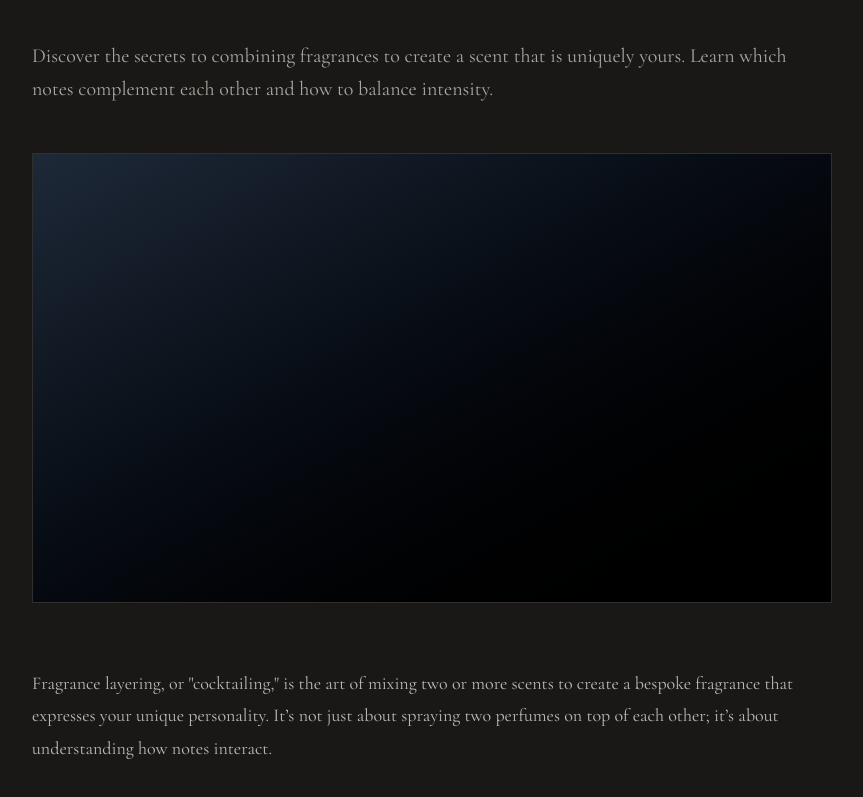
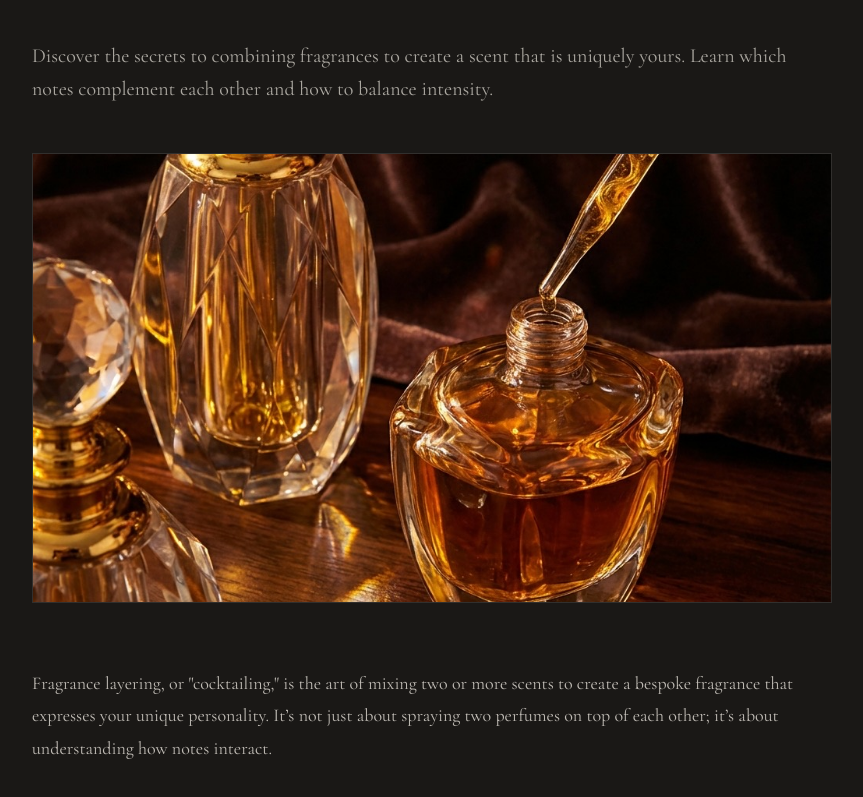
Before and after one commit to Ardyn-Mochan/houseofelyra-brand, a React (Vite) app: page /blog/art-of-layering-perfume in a window 1280 px wide. Shown: the part 429-1226 px from the top of the page, without its empty margins (208-1071 px from the left). Built offline with nearby package versions, Linux system fonts and the light colour scheme.

Commit message:
Fix blog images: Replace placeholder gradients with actual img tags

```diff
--- a/src/pages/Blog.jsx
+++ b/src/pages/Blog.jsx
@@ -85,7 +85,11 @@
                                     <div className="aspect-[3/2] overflow-hidden border border-white/5 mb-6 relative">
                                         <div className="absolute inset-0 bg-elyra-earth/20 group-hover:bg-transparent transition-colors duration-500 z-10" />
                                         {/* Placeholder for actual image if not available, using a gradient */}
-                                        <div className={`w-full h-full bg-gradient-to-br from-gray-800 to-black group-hover:scale-105 transition-transform duration-700`} />
+                                        <img
+                                            src={post.image}
+                                            alt={post.title}
+                                            className="w-full h-full object-cover group-hover:scale-105 transition-transform duration-700"
+                                        />
                                     </div>
 
                                     {/* Content */}
--- a/src/pages/BlogPost.jsx
+++ b/src/pages/BlogPost.jsx
@@ -105,7 +105,11 @@
                         transition={{ duration: 1, delay: 0.2 }}
                         className="aspect-[16/9] mb-16 overflow-hidden border border-white/10"
                     >
-                        <div className="w-full h-full bg-gradient-to-br from-gray-800 to-black" />
+                        <img
+                            src={post.image}
+                            alt={post.title}
+                            className="w-full h-full object-cover"
+                        />
                     </motion.div>
 
                     {/* Content */}
```
